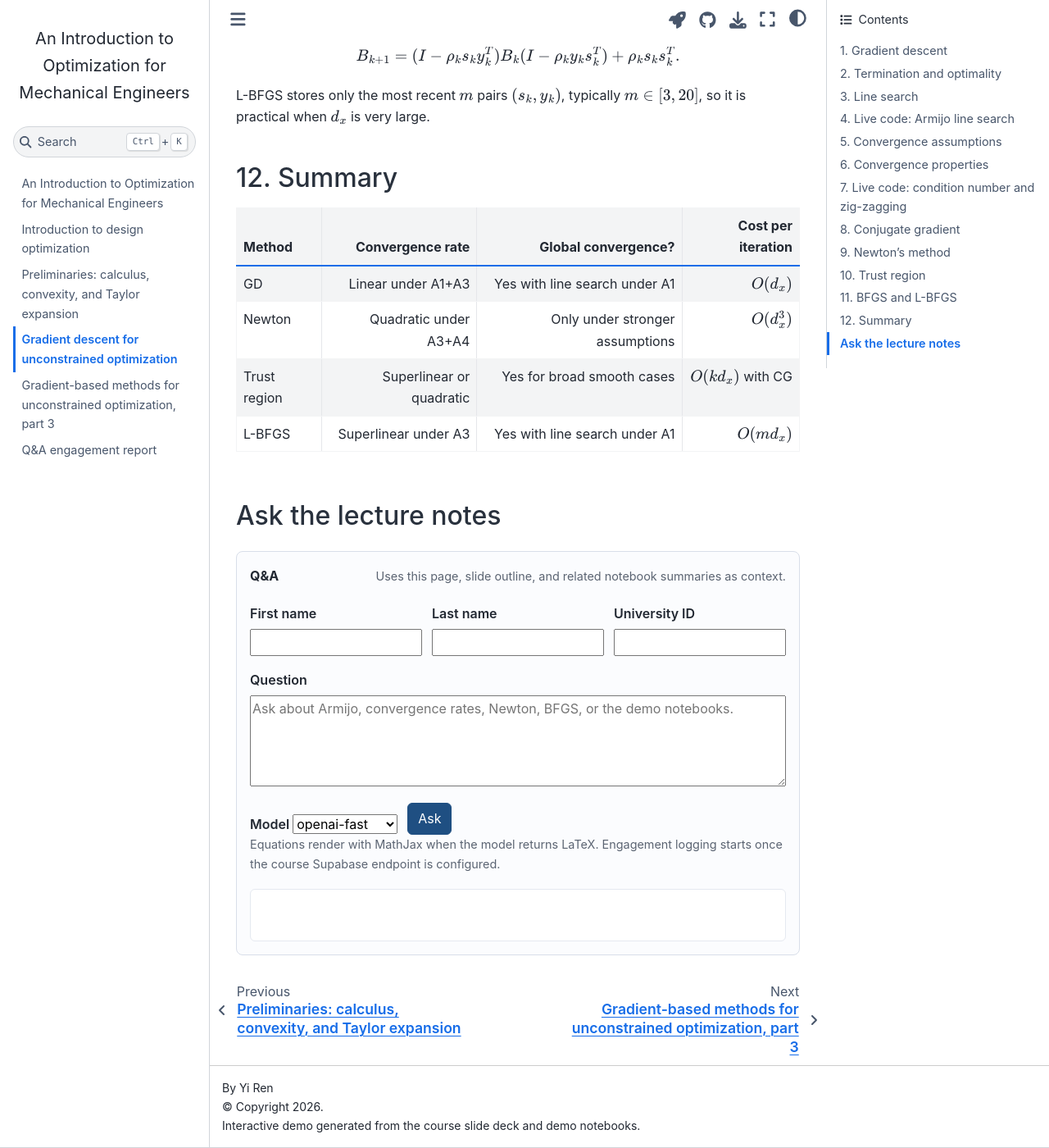
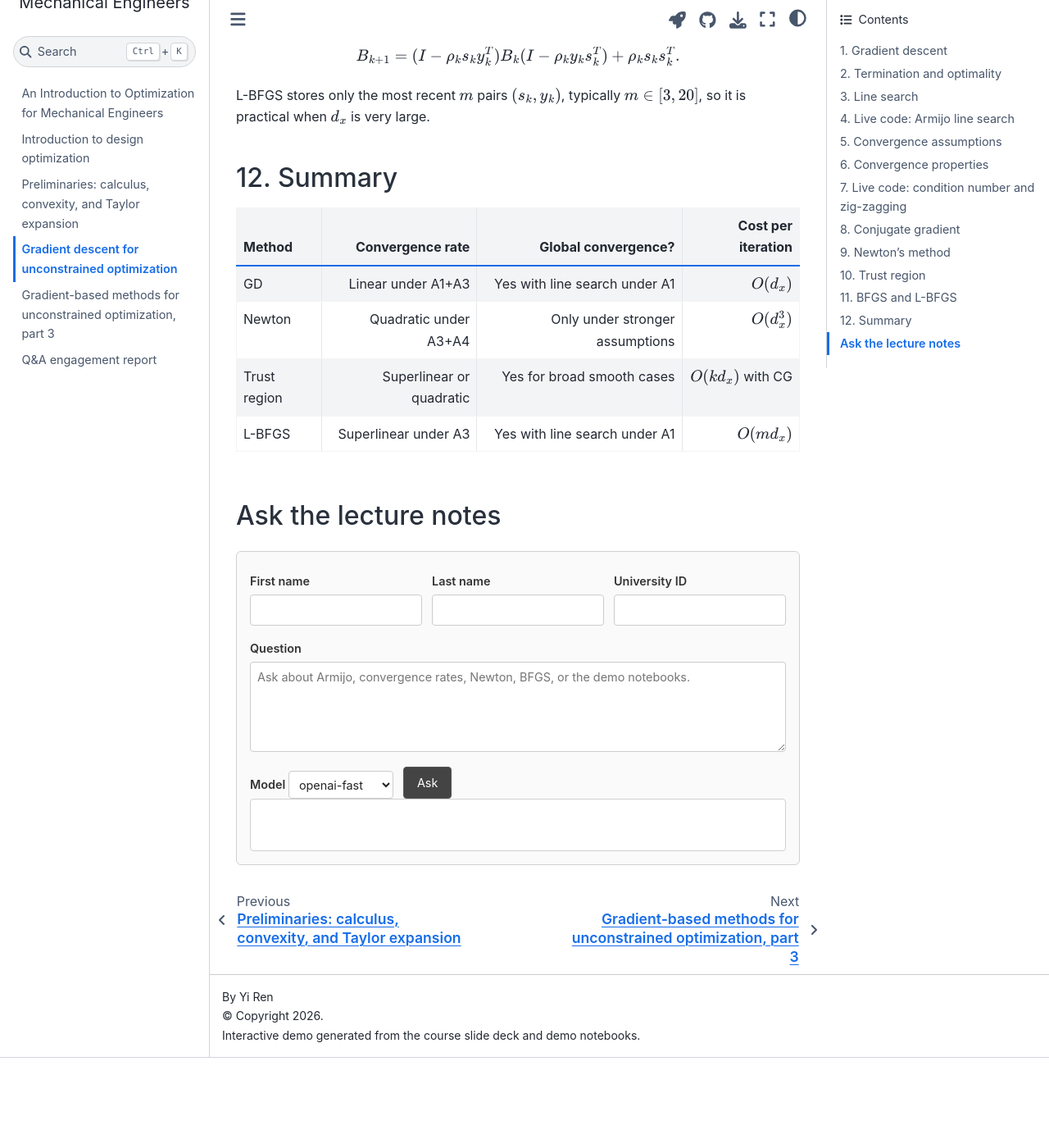
Before and after one commit to DesignInformaticsLab/DesignOptimization2025, a Jupyter Book: the page built from docs/gradient_descent_2025.md, in a window 1280 px wide and 1400 px high, scrolled down 5471 px. Shown: the whole window at 82% size. Built offline with Jupyter Book 1.0.4 settings and Sphinx 7.4.7 and the Sphinx Book theme 1.1.4, drawn with Linux system fonts in a browser that asks for light colours; after the commit the page ends 6761 px from its top, so only the background shows below that.

Commit message:
Simplify Q&A widget to minimalist grayscale theme
Remove header text, context description, and MathJax note from
all lecture pages. Restyle inputs and button to a consistent
grayscale look with aligned controls.

Co-Authored-By: Claude Opus 4.6 <noreply@anthropic.com>

````diff
--- a/docs/_static/custom.css
+++ b/docs/_static/custom.css
@@ -1,29 +1,16 @@
 .qa-widget {
-  border: 1px solid #d8dee9;
-  border-radius: 8px;
+  border: 1px solid #d0d0d0;
+  border-radius: 6px;
   padding: 1rem;
   margin: 1.5rem 0;
-  background: #fbfcfe;
-}
-
-.qa-header {
-  display: flex;
-  flex-wrap: wrap;
-  gap: 0.5rem;
-  align-items: baseline;
-  justify-content: space-between;
-  margin-bottom: 0.75rem;
-}
-
-.qa-header span,
-.qa-note {
-  color: #5b6472;
-  font-size: 0.9rem;
+  background: #fafafa;
 }
 
 .qa-widget label {
   display: block;
   font-weight: 600;
+  font-size: 0.9rem;
+  color: #333;
   margin: 0.5rem 0;
 }
 
@@ -41,7 +28,19 @@
 .qa-question {
   box-sizing: border-box;
   width: 100%;
-  margin-top: 0.35rem;
+  margin-top: 0.25rem;
+  padding: 0.4rem 0.5rem;
+  border: 1px solid #ccc;
+  border-radius: 4px;
+  font-size: 0.9rem;
+  color: #222;
+  background: #fff;
+}
+
+.qa-identity input:focus,
+.qa-question:focus {
+  outline: none;
+  border-color: #888;
 }
 
 .qa-question {
@@ -52,7 +51,7 @@
   display: flex;
   flex-wrap: wrap;
   gap: 0.75rem;
-  align-items: end;
+  align-items: flex-end;
   margin-top: 0.75rem;
 }
 
@@ -62,31 +61,45 @@
 
 .qa-model {
   width: 8rem;
-  margin-top: 0.35rem;
+  margin-top: 0.25rem;
+  padding: 0.4rem 0.5rem;
+  border: 1px solid #ccc;
+  border-radius: 4px;
+  font-size: 0.9rem;
+  color: #222;
+  background: #fff;
 }
 
 .qa-submit {
   cursor: pointer;
-  border: 1px solid #1f4f82;
-  border-radius: 6px;
-  padding: 0.35rem 0.75rem;
-  color: white;
-  background: #1f4f82;
+  border: 1px solid #555;
+  border-radius: 4px;
+  padding: 0.4rem 1rem;
+  font-size: 0.9rem;
+  color: #fff;
+  background: #444;
+}
+
+.qa-submit:hover {
+  background: #333;
+  border-color: #333;
 }
 
 .qa-submit:disabled {
   cursor: wait;
-  opacity: 0.6;
+  opacity: 0.5;
 }
 
 .qa-answer {
   min-height: 4rem;
   white-space: pre-wrap;
   overflow: auto;
-  border: 1px solid #e5e9f0;
-  border-radius: 6px;
+  border: 1px solid #d0d0d0;
+  border-radius: 4px;
   padding: 0.75rem;
-  background: white;
+  font-size: 0.9rem;
+  color: #222;
+  background: #fff;
 }
 
 @media (max-width: 720px) {
--- a/docs/gradient_descent_2025.md
+++ b/docs/gradient_descent_2025.md
@@ -355,10 +355,6 @@ $m\in[3,20]$, so it is practical when $d_x$ is very large.
 
 ```{raw} html
 <div class="qa-widget" data-context-file="_static/gradient_descent_context.json" data-lecture-id="gradient_descent_2025" data-engagement-endpoint="https://gpmprmejteppxxpxtlfk.supabase.co/functions/v1/qa">
-  <div class="qa-header">
-    <strong>Q&amp;A</strong>
-    <span>Uses this page, slide outline, and related notebook summaries as context.</span>
-  </div>
   <div class="qa-identity">
     <label>
       First name
@@ -387,7 +383,6 @@ $m\in[3,20]$, so it is practical when $d_x$ is very large.
     </label>
     <button class="qa-submit" type="button">Ask</button>
   </div>
-  <p class="qa-note">Equations render with MathJax when the model returns LaTeX. Engagement logging starts once the course Supabase endpoint is configured.</p>
   <div class="qa-answer" aria-live="polite"></div>
 </div>
 ```
````
Also changed, not shown: docs/optimization_gradient_descent_advanced_2025.md (+0 -5 lines), docs/optimization_intro_2026.md (+0 -5 lines), docs/optimization_prelim_2025.md (+0 -5 lines).
